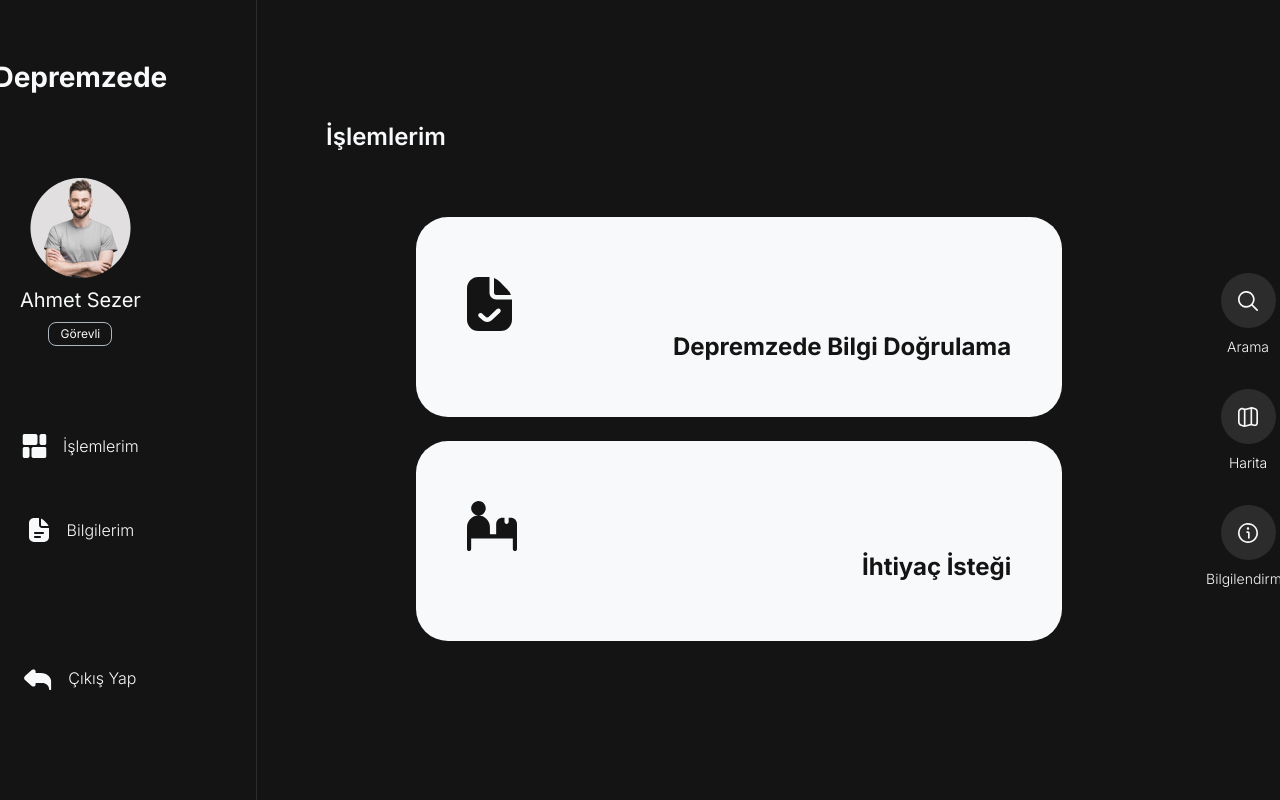
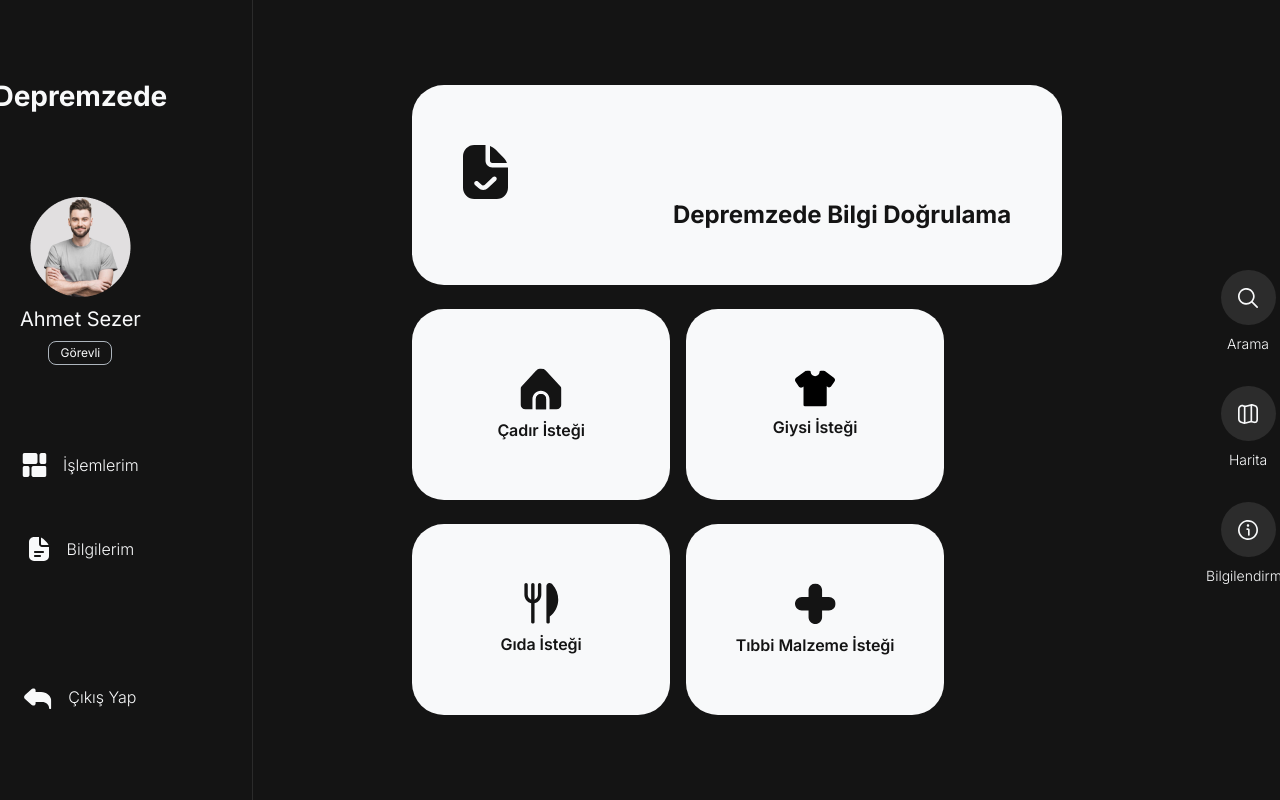
Before and after one commit to mustafamengutay/depremzede, a React (Create React App) app: page /gorevli-menusu in a window 1280 px wide. Built offline with nearby package versions, Linux system fonts and the light colour scheme; the HTML template or start-up script is replaced by a standard one; what tailwindcss-animated would draw is missing.

Commit message:
feat: add officer features

```diff
--- a/src/pages/OfficerDashboard.jsx
+++ b/src/pages/OfficerDashboard.jsx
@@ -3,14 +3,19 @@ import OfficerSideMenu from '../components/officer/OfficerSideMenu';
 
 import officer_profil from '../assets/officer-profile.png';
 import check from '../assets/check.svg';
-import need from '../assets/need.svg';
 
 import search from '../assets/search.svg';
 import map from '../assets/map.svg';
 import info from '../assets/info.svg';
 
+import tent from '../assets/home.svg';
+import clothing from '../assets/clothing-dash.svg';
+import food from '../assets/utensils.svg';
+import pharmacy from '../assets/pharmacy.svg';
+
 import InformationLink from '../components/menu/InformationLink';
 import SideMenuLink from '../components/menu/SideMenuLink';
+import HelpLink from '../components/menu/HelpLink';
 
 const OfficerDashboard = () => {
   useEffect(() => {
@@ -18,8 +23,8 @@ const OfficerDashboard = () => {
   });
 
   return (
-    <div className="flex flex-col items-center">
-      <div className="w-[1300px] -tracking-2 mt-14 flex">
+    <div className="flex flex-col items-center justify-center h-screen">
+      <div className="w-[1300px] -tracking-2 flex">
         <OfficerSideMenu
           officerImage={officer_profil}
           officerName={'Ahmet Sezer'}
@@ -31,21 +36,31 @@ const OfficerDashboard = () => {
         </div>
 
         <div className="flex flex-col justify-center gap-16 ml-[70px]">
-          <p className="text-white font-semibold text-2xl -tracking-2">
-            İşlemlerim
-          </p>
-          <div className="flex justify-between">
+          <div className="flex justify-between items-center">
             <div className="flex flex-col gap-6 ml-[90px]">
               <InformationLink
                 icon={check}
                 title="Depremzede Bilgi Doğrulama"
-                width="646px"
+                width="650px"
               />
-              <InformationLink
-                icon={need}
-                title="İhtiyaç İsteği"
-                width="646px"
-              />
+              <div>
+                <div className="flex gap-4 mb-6">
+                  <HelpLink icon={tent} title="Çadır İsteği" width="313px" />
+                  <HelpLink
+                    icon={clothing}
+                    title="Giysi İsteği"
+                    width="313px"
+                  />
+                </div>
+                <div className="flex gap-4">
+                  <HelpLink icon={food} title="Gıda İsteği" width="313px" />
+                  <HelpLink
+                    icon={pharmacy}
+                    title="Tıbbi Malzeme İsteği"
+                    width="313px"
+                  />
+                </div>
+              </div>
             </div>
             <div className="mt-14 flex flex-col gap-8 ml-36">
               <SideMenuLink icon={search} title="Arama" />
```
Also changed, not shown: src/assets/clothing-dash.svg (added), src/assets/pharmacy.svg (added).
